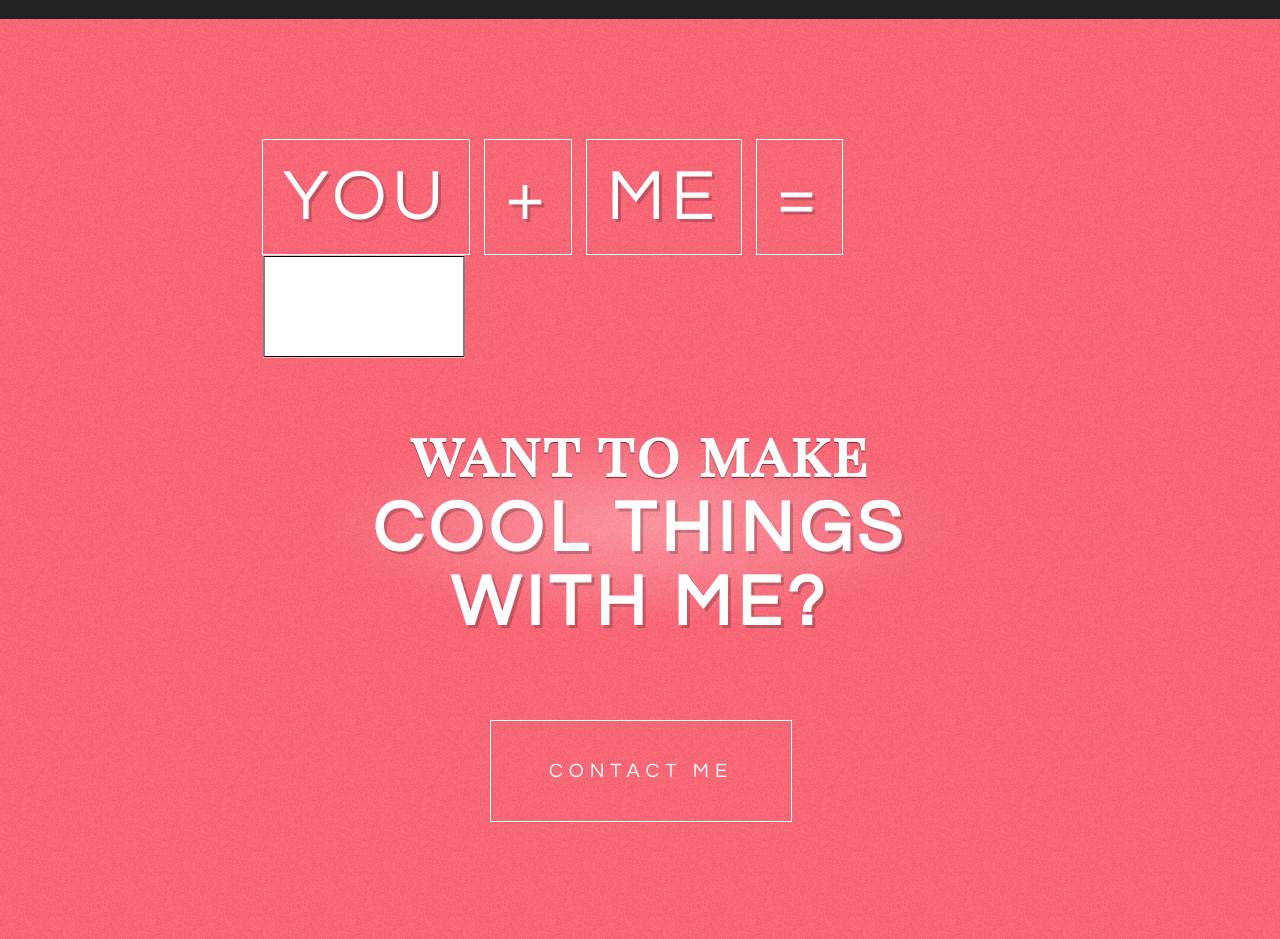
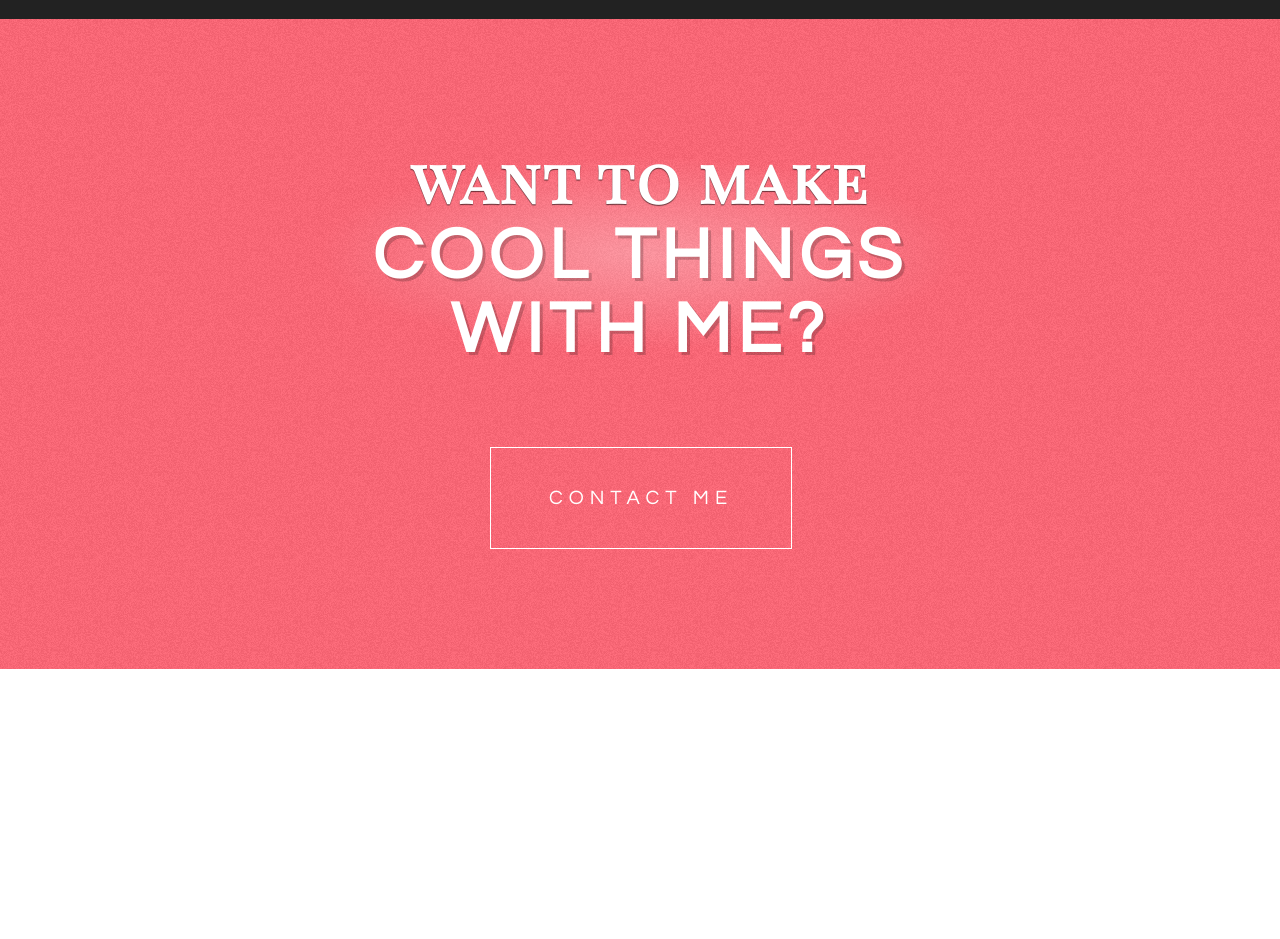
Before and after one commit to jreidgreer/jreidgreer.github.io, a website: page index.html in a window 1280 px wide. Shown: the part 2400-3339 px from the top of the page. After the commit the page ends 3069 px from the top, so only its background shows below. Drawn offline with nearby package versions, Linux system fonts and the light colour scheme.

Commit message:
Put mailto link for contact me

```diff
--- a/index.html
+++ b/index.html
@@ -59,7 +59,7 @@
 	<div class="container section-footer">
 		<div class="container-content">
 
-			<div class="footer-illustration">
+<!-- 			<div class="footer-illustration">
 				<div class="footer-illustration-knowledge">
 					You
 				</div>
@@ -73,7 +73,7 @@
 					=
 				</div>
 				<img src="/img/wireframe.png" />
-			</div>
+			</div> -->
 
 			<div class="footer-gradient">
 				<h2 class="footer-title-sub">
@@ -84,7 +84,7 @@
 				</h2>
 			</div>
 
-			<a class="btn btn-default btn-footer-contact" href="#"><span>Contact Me</span></a>
+			<a class="btn btn-default btn-footer-contact" href="mailto:info@reidgreer.com" target="_blank"><span>Contact Me</span></a>
 		</div>
 	</div>
 	<script src="https://ajax.googleapis.com/ajax/libs/jquery/2.2.4/jquery.min.js"></script>
```
